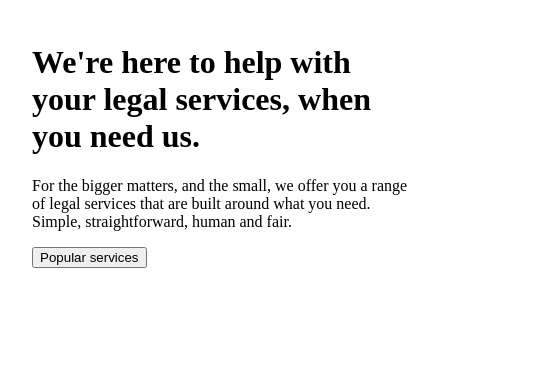
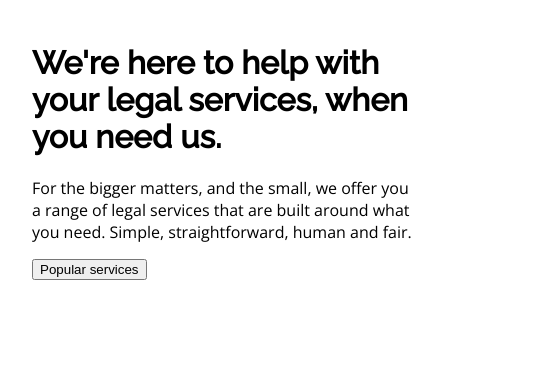
Before and after one commit to jdsandahl/sg-technical-test, a website: page index.html in a window 1280 px wide. Shown: the full height of the page, 23-563 px from the left. Drawn offline with nearby package versions, Linux system fonts and the light colour scheme.

Commit message:
imported fonts from Google Fonts to match a similar style of what was provided in the spec.

```diff
--- a/styles.css
+++ b/styles.css
@@ -1,3 +1,5 @@
+@import url('https://fonts.googleapis.com/css2?family=Open+Sans:wght@300&family=Raleway:wght@500&display=swap');
+
 .main-container {
     max-width: 1200px;
     margin: 0 auto;
@@ -13,6 +15,14 @@
     padding: 15px;
 }
 
+.heading {
+    font-family: 'Raleway', sans-serif;
+}
+
+.text {
+    font-family: 'Open Sans', sans-serif;
+}
+
 .image-wrapper {
     height: 100%;
     padding: 15px;
```
